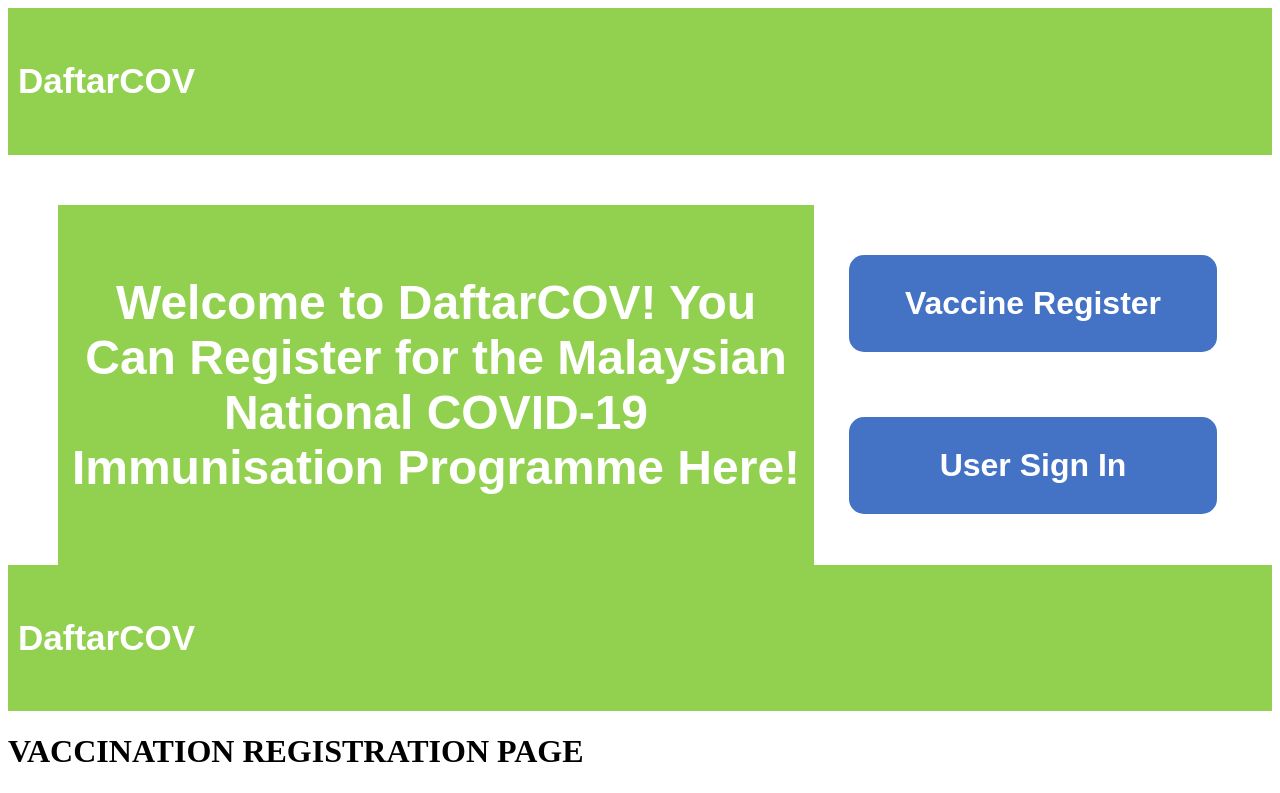
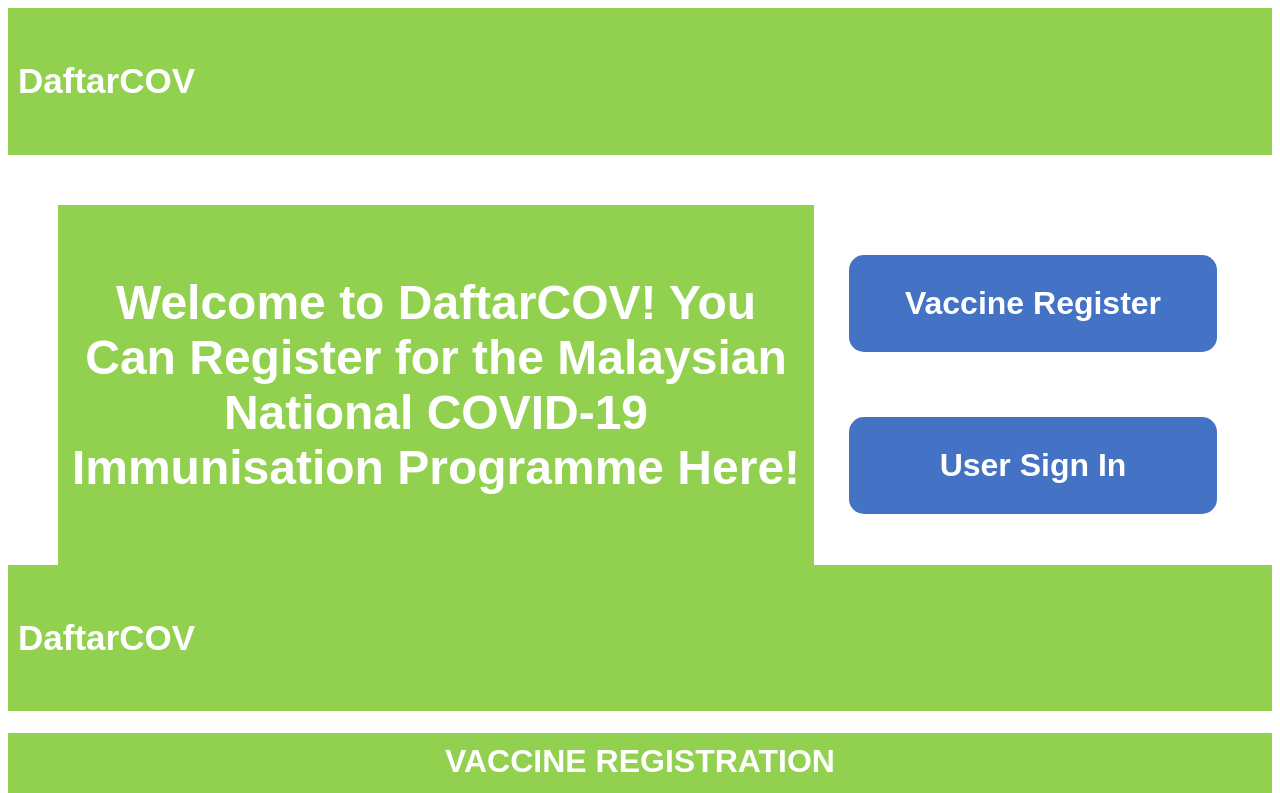
Before and after one commit to k7-github/DaftarCOV-App, a React (Create React App) app: page / in a window 1280 px wide. Shown: the top 793 px of the page. Built offline with nearby package versions, Linux system fonts and the light colour scheme.

Commit message:
Update page2-sign-up.js
Removed sign-up.js from this file because it is deemed no longer necessary.

```diff
--- a/src/components/page2-sign-up.js
+++ b/src/components/page2-sign-up.js
@@ -1,7 +1,6 @@
 import React from 'react'
 import { useState } from 'react'
 import Masthead from './masthead-green'
-import SignUp from './sign-up'
 
 export default function SignUpPage () {
   const [formData, setFormData] = useState(
@@ -39,7 +38,6 @@ function handleSubmit(event) {
   return (
     <div>
         <Masthead />
-        <SignUp/>
         <main className='inputSection' id='green'>
           <h1 className="inputTitle">VACCINE REGISTRATION</h1>
           <form className='infoForm' onSubmit={handleSubmit}>
```
